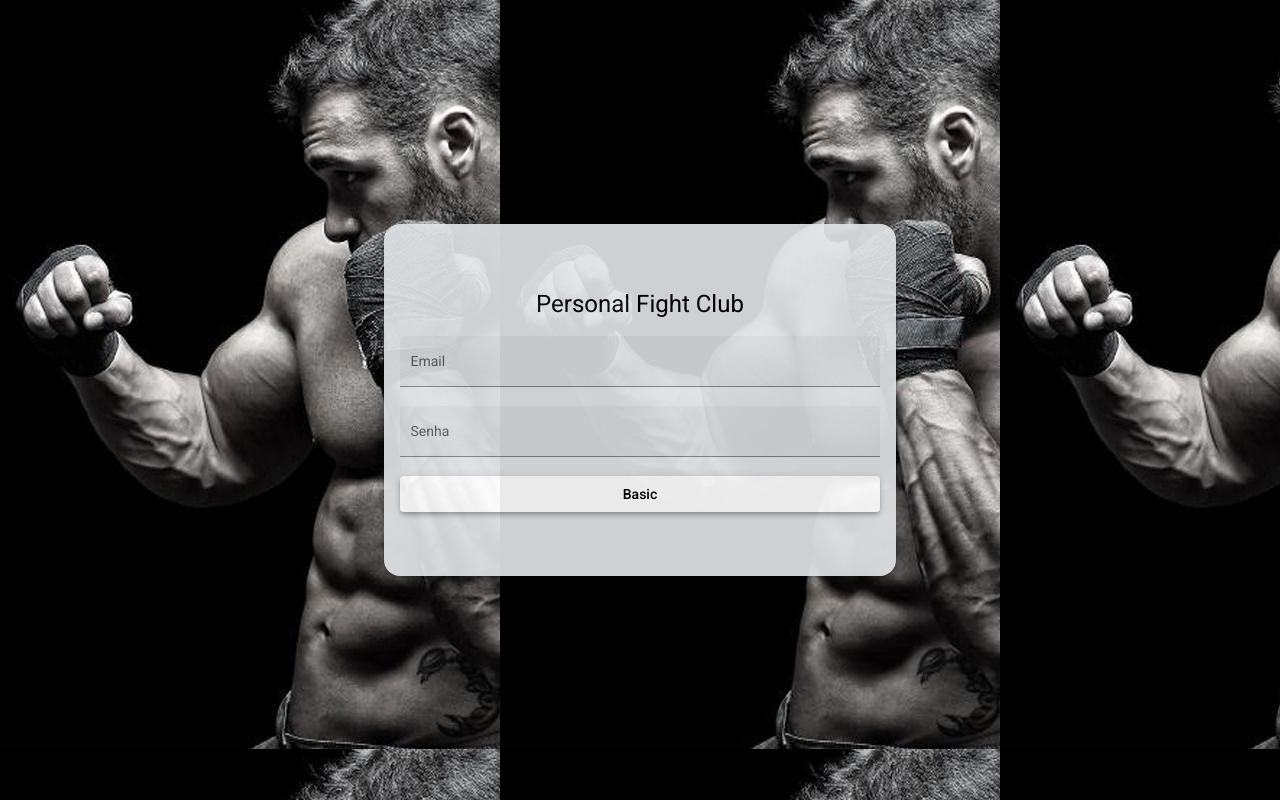
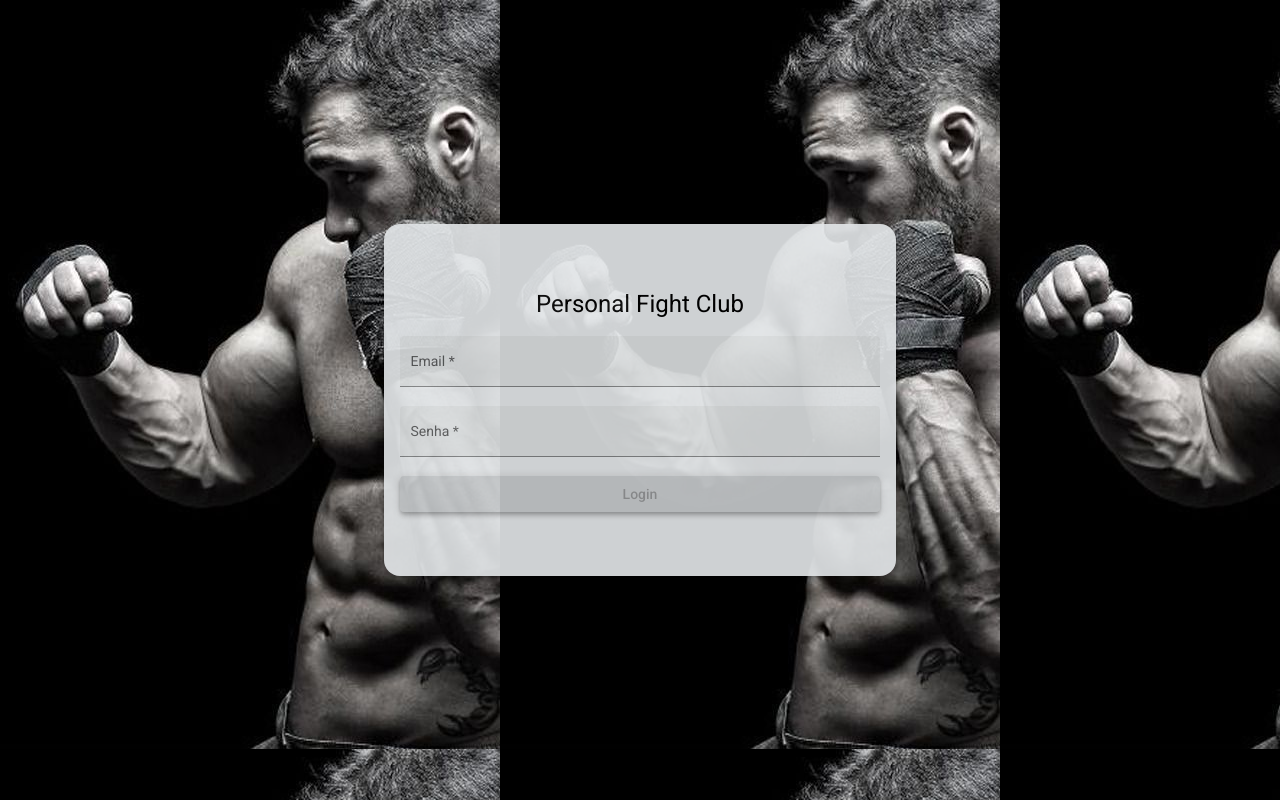
Before and after one commit to lluanps/helpdesk-web, an Angular app: page /login in a window 1280 px wide. Built offline with nearby package versions, Linux system fonts and the light colour scheme.

Commit message:
Validação de formulario de Login

```diff
--- a/src/app/components/login/login.component.html
+++ b/src/app/components/login/login.component.html
@@ -5,14 +5,15 @@
 
         <mat-form-field class="full-width" appearance="fill">
             <mat-label>Email</mat-label>
-            <input matInput placeholder="Digite seu Email">
+            <input [formControl]="email" required [(ngModel)]="creds.email" name="email" matInput placeholder="Digite seu Email">
         </mat-form-field>
 
         <mat-form-field class="full-width" appearance="fill">
               <mat-label>Senha</mat-label>
-              <input type="password" matInput placeholder="Senha">
+              <input [formControl]="senha" required [(ngModel)]="creds.senha" name="senha" type="password" matInput placeholder="Senha">
         </mat-form-field>
 
-        <button class="full-width mat-elevation-z4" mat-raised-button>Basic</button>
+        <button [disabled]="!validaCampos()" class="full-width mat-elevation-z4" mat-raised-button>Login</button>
+        {{ creds.email }}
     </form>
 </div>
--- a/src/app/components/login/login.component.ts
+++ b/src/app/components/login/login.component.ts
@@ -1,3 +1,5 @@
+import { FormControl, Validators } from '@angular/forms';
+import { Credenciais } from './../../models/credenciais';
 import { Component, OnInit } from '@angular/core';
 
 @Component({
@@ -7,9 +9,27 @@
 })
 export class LoginComponent implements OnInit {
 
+  creds?: Credenciais =  {
+    email: '',
+    senha: ''
+  }
+
+  // verifica email
+  email = new FormControl(null, Validators.email);
+  // verifica senha
+  senha = new FormControl(null, Validators.minLength(3));
+
   constructor() { }
 
   ngOnInit(): void {
   }
 
+  validaCampos(): boolean {
+    if (this.email.valid && this.senha.valid) {
+      return true;
+    } else {
+      return false;
+    }
+  }
+
 }
--- /dev/null
+++ b/src/app/models/credenciais.ts
@@ -0,0 +1,4 @@
+export interface Credenciais {
+    email: string;
+    senha: string;
+}
```
